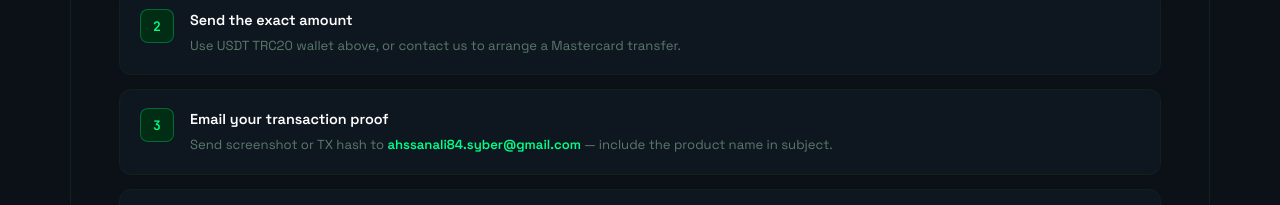
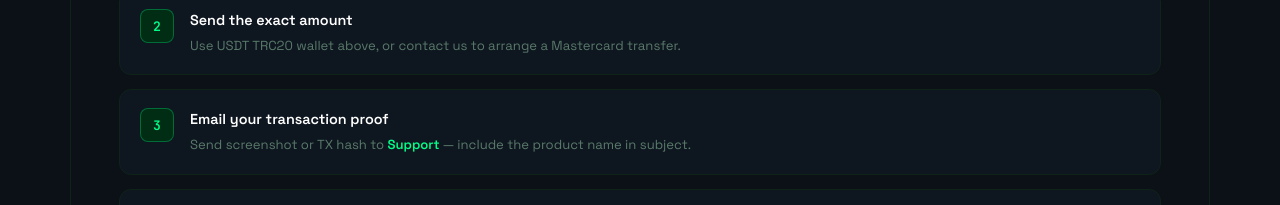
Before and after one commit to OptisecDev/optisec-wifi-monitor, a plain HTML site: page sales/index.html in a window 1280 px wide. Shown: the part 4260-4465 px from the top of the page. Drawn offline with Linux system fonts and the light colour scheme.

Commit message:
Use GitHub Issues as support contact instead of personal email
Co-Authored-By: Claude Opus 5.5 <noreply@anthropic.com>

```diff
--- a/sales/index.html
+++ b/sales/index.html
@@ -1329,7 +1329,7 @@
             <div class="pay-step-title" data-en="Email your transaction proof" data-ar="أرسل إثبات المعاملة بالبريد الإلكتروني">Email your transaction proof</div>
             <div class="pay-step-desc">
               <span data-en="Send screenshot or TX hash to " data-ar="أرسل لقطة شاشة أو رمز المعاملة إلى ">Send screenshot or TX hash to </span>
-              <a class="email-link" href="mailto:ahssanali84.syber@gmail.com">ahssanali84.syber@gmail.com</a>
+              <a class="email-link" href="https://github.com/OptisecDev/optisec-wifi-monitor/issues" target="_blank" rel="noopener" data-en="Support" data-ar="الدعم">Support</a>
               <span data-en=" — include the product name in subject." data-ar=" — أدرج اسم المنتج في موضوع الرسالة."> — include the product name in subject.</span>
             </div>
           </div>
@@ -1386,7 +1386,7 @@
     <a href="#payment"  data-en="Payment"     data-ar="الدفع">Payment</a>
     <a href="#verify"   data-en="Verify"      data-ar="التحقق">Verify</a>
     <a href="https://github.com/ahssanali84syber-boop" target="_blank" rel="noopener">GitHub</a>
-    <a href="mailto:ahssanali84.syber@gmail.com" data-en="Contact" data-ar="تواصل معنا">Contact</a>
+    <a href="https://github.com/OptisecDev/optisec-wifi-monitor/issues" target="_blank" rel="noopener" data-en="Contact" data-ar="تواصل معنا">Contact</a>
   </div>
   <p class="footer-copy" data-en="© 2026 OPTISEC. All rights reserved. Professional Cybersecurity Tools."
      data-ar="© 2026 أوبتيسيك. جميع الحقوق محفوظة. أدوات الأمن السيبراني الاحترافية.">
@@ -1414,7 +1414,7 @@
       <div class="modal-addr mono">TShsu3QDcEwdH3bogFCLPAYJsXZVxG6cho</div>
       <p class="modal-note" style="margin-top:12px;">
         <span data-en="After sending, email your TX hash to " data-ar="بعد الإرسال، أرسل رمز المعاملة إلى ">After sending, email your TX hash to </span>
-        <a class="email-link" id="mEmailUsdt" href="#">ahssanali84.syber@gmail.com</a>
+        <a class="email-link" id="mEmailUsdt" href="#" target="_blank" rel="noopener" data-en="Support" data-ar="الدعم">Support</a>
       </p>
       <a class="modal-email-btn" id="mEmailBtnUsdt" href="#" data-en="📧 Open Email Client" data-ar="📧 فتح برنامج البريد">📧 Open Email Client</a>
     </div>
@@ -1428,7 +1428,7 @@
       <div class="modal-holder-line" data-en="Cardholder: [REDACTED]" data-ar="حامل البطاقة: إحسان علي عطية">Cardholder: [REDACTED]</div>
       <p class="modal-note">
         <span data-en="After transfer, email proof to " data-ar="بعد التحويل، أرسل الإثبات إلى ">After transfer, email proof to </span>
-        <a class="email-link" id="mEmailCard" href="#">ahssanali84.syber@gmail.com</a>
+        <a class="email-link" id="mEmailCard" href="#" target="_blank" rel="noopener" data-en="Support" data-ar="الدعم">Support</a>
       </p>
       <a class="modal-email-btn" id="mEmailBtnCard" href="#" data-en="📧 Open Email Client" data-ar="📧 فتح برنامج البريد">📧 Open Email Client</a>
     </div>
@@ -1476,7 +1476,7 @@ const PRODUCTS = {
   wifi: { en: 'OPTISEC WiFi Monitor', ar: 'مراقب WiFi أوبتيسيك', price: '$299' },
   soc:  { en: 'OPTISEC SOC Platform', ar: 'منصة SOC أوبتيسيك',   price: '$99'  },
 };
-const SUPPORT_EMAIL = 'ahssanali84.syber@gmail.com';
+const SUPPORT_URL = 'https://github.com/OptisecDev/optisec-wifi-monitor/issues';
 
 let activeProduct = null;
 
@@ -1498,7 +1498,7 @@ function updateEmailLinks() {
   const price = p.price;
   const sub   = encodeURIComponent('Purchase: ' + name + ' — ' + price);
   const body  = encodeURIComponent('Hi OPTISEC,\n\nI have completed payment for ' + name + ' (' + price + ').\n\nTransaction details:\n[Paste TX hash or screenshot reference here]\n\nThank you.');
-  const href  = 'mailto:' + SUPPORT_EMAIL + '?subject=' + sub + '&body=' + body;
+  const href  = SUPPORT_URL;
   document.getElementById('mEmailUsdt').href    = href;
   document.getElementById('mEmailBtnUsdt').href = href;
   document.getElementById('mEmailCard').href    = href;
```
Also changed, not shown: index.html (+2 -2 lines).
